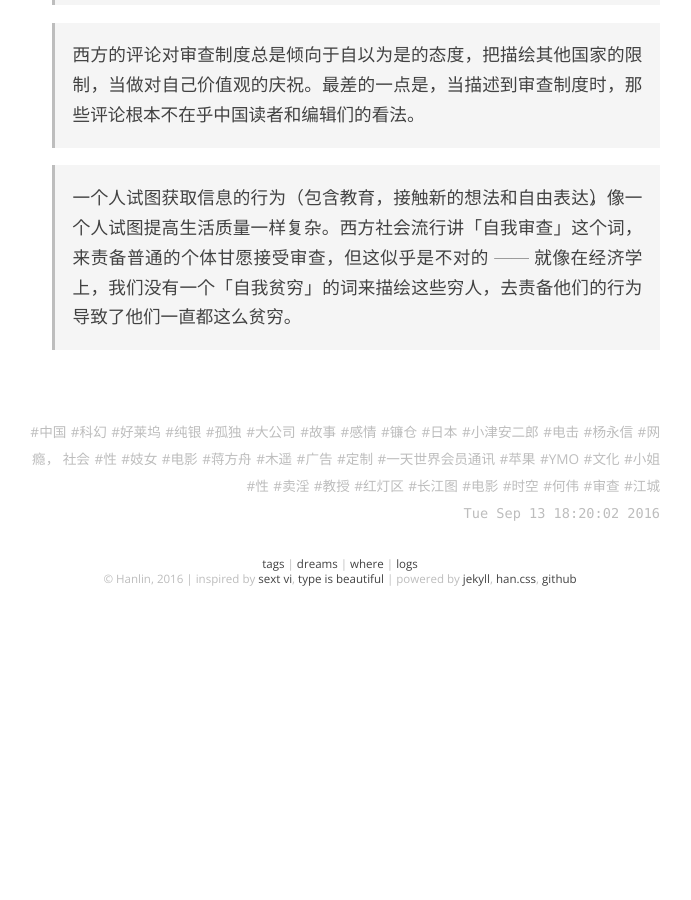
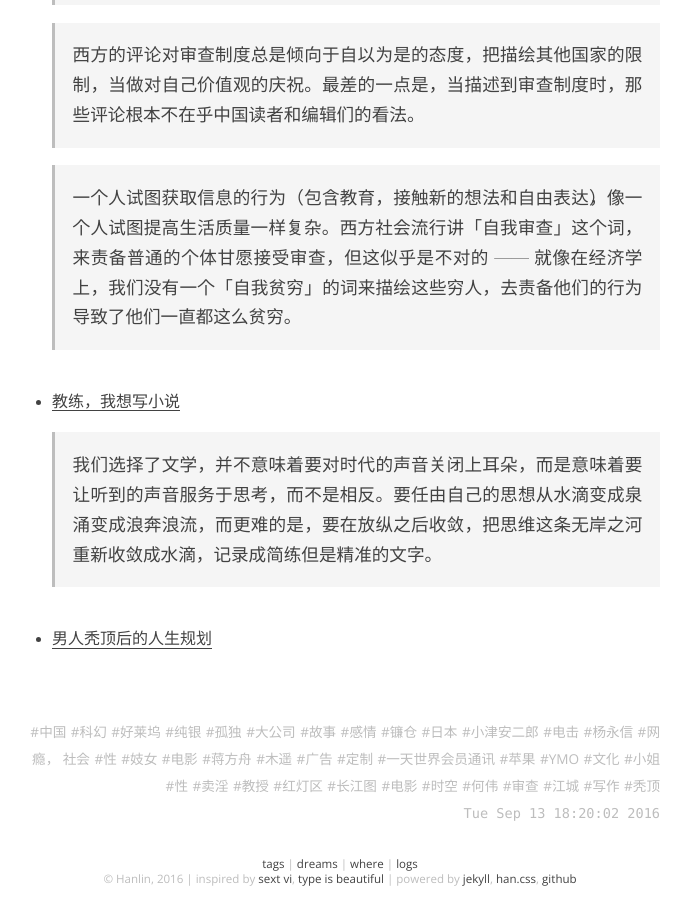
Before and after one commit to onion7878/word, a Jekyll site: the page built from _posts/logs/2016-01-01-37.md, in a window 1280 px wide and 900 px high, scrolled down 3514 px. Shown: the whole window, without its empty margins (300-991 px from the left). Built offline with Jekyll 4.4.1, drawn with Linux system fonts in a browser that asks for light colours; before the commit the page ends 4114 px from its top, so only the background shows below that.

Commit message:
add items

```diff
--- a/_posts/logs/2016-01-01-37.md
+++ b/_posts/logs/2016-01-01-37.md
@@ -4,7 +4,7 @@ layout: post
 title:  2016 年 37 周
 date: 16-09-13 18:20:02
 categories: [log]
-tags: [中国, 科幻, 好莱坞, 纯银, 孤独, 大公司, 故事, 感情, 镰仓, 日本, 小津安二郎, 电击, 杨永信, 网瘾， 社会, 性, 妓女, 电影, 蒋方舟, 木遥, 广告, 定制, 一天世界会员通讯, 苹果, YMO, 文化, 小姐, 性, 卖淫, 教授, 红灯区, 长江图, 电影, 时空, 何伟, 审查, 江城]
+tags: [中国, 科幻, 好莱坞, 纯银, 孤独, 大公司, 故事, 感情, 镰仓, 日本, 小津安二郎, 电击, 杨永信, 网瘾， 社会, 性, 妓女, 电影, 蒋方舟, 木遥, 广告, 定制, 一天世界会员通讯, 苹果, YMO, 文化, 小姐, 性, 卖淫, 教授, 红灯区, 长江图, 电影, 时空, 何伟, 审查, 江城, 写作, 秃顶]
 
 ---
 
@@ -61,3 +61,9 @@ tags: [中国, 科幻, 好莱坞, 纯银, 孤独, 大公司, 故事, 感情, 镰
 	> 西方的评论对审查制度总是倾向于自以为是的态度，把描绘其他国家的限制，当做对自己价值观的庆祝。最差的一点是，当描述到审查制度时，那些评论根本不在乎中国读者和编辑们的看法。
 
 	> 一个人试图获取信息的行为（包含教育，接触新的想法和自由表达），像一个人试图提高生活质量一样复杂。西方社会流行讲「自我审查」这个词，来责备普通的个体甘愿接受审查，但这似乎是不对的 —— 就像在经济学上，我们没有一个「自我贫穷」的词来描绘这些穷人，去责备他们的行为导致了他们一直都这么贫穷。
+
+- [教练，我想写小说](http://mp.weixin.qq.com/s?__biz=MzIzMDI2NzE2MQ%3D%3D&idx=1&mid=2651164500&sn=b7d79dec8e72752ef6901390e6c972b2)
+
+	> 我们选择了文学，并不意味着要对时代的声音关闭上耳朵，而是意味着要让听到的声音服务于思考，而不是相反。要任由自己的思想从水滴变成泉涌变成浪奔浪流，而更难的是，要在放纵之后收敛，把思维这条无岸之河重新收敛成水滴，记录成简练但是精准的文字。
+
+- [男人秃顶后的人生规划](https://www.douban.com/note/580999742/)
```
